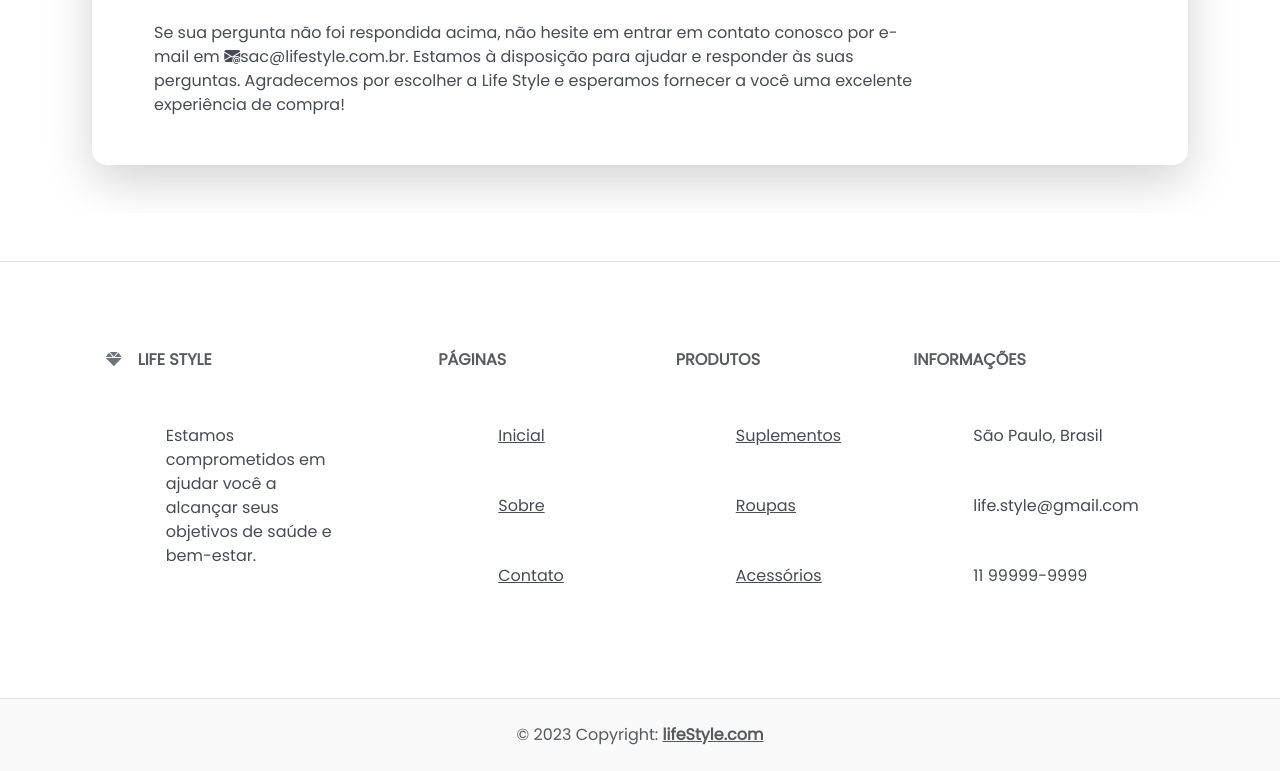
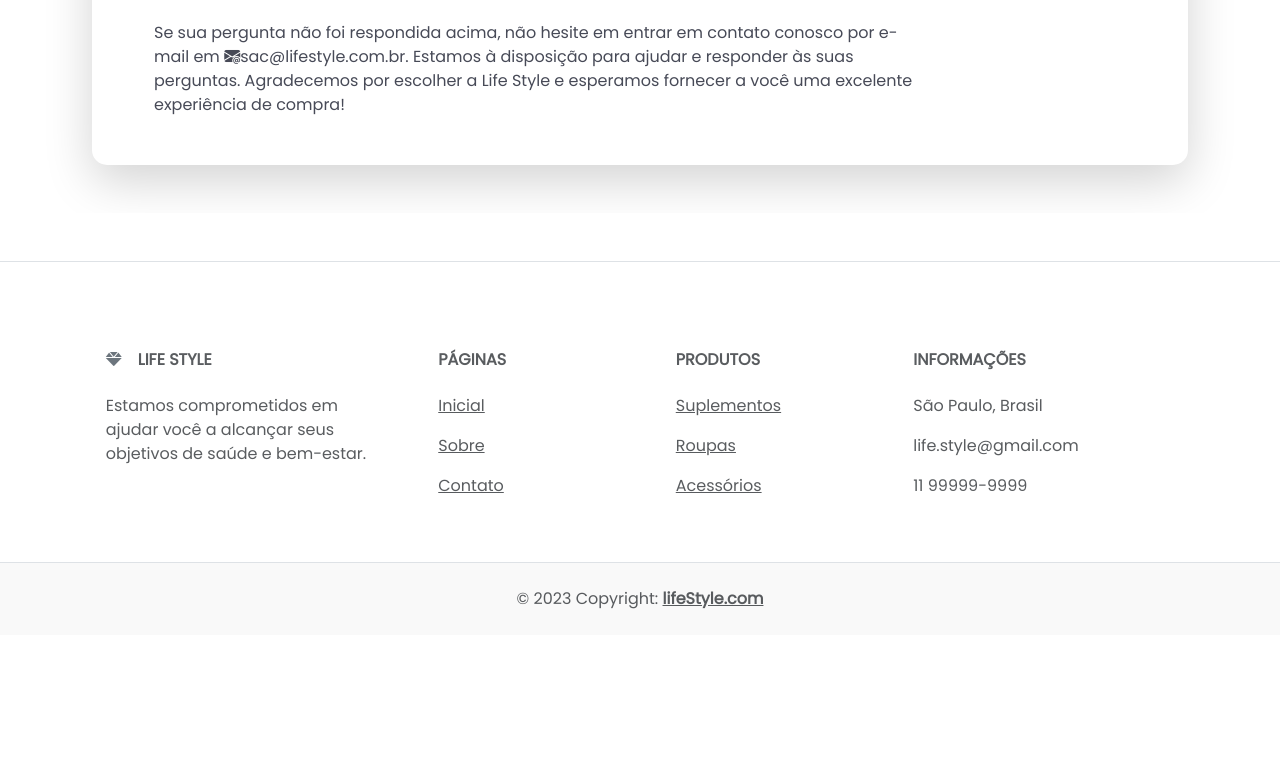
Before and after one commit to Diogo0Melo/ada_projeto_final_front_end_estatico, a website: page assets/pages/contatos-pg.html in a window 1280 px wide. Shown: the part 1461-2232 px from the top of the page. After the commit the page ends 2096 px from the top, so only its background shows below. Drawn offline with nearby package versions, Linux system fonts and the light colour scheme.

Commit message:
Fix contatos footer, Fix index a tags

```diff
--- a/assets/style/style-contatos.css
+++ b/assets/style/style-contatos.css
@@ -1,28 +1,28 @@
 @import url(./style-global.css);
 @import url(./style-header.css);
-h1{
+h1 {
     color: var(--preto-secundario);
     text-align: center;
 }
-h3{
+h3 {
     /* margin-left: 30px; */
     color: var(--preto-secundario);
     padding: 30px;
     padding-bottom: 0;
 }
-h4{
+h4 {
     /* margin-left: 30px; */
     color: var(--preto-secundario);
     padding: 30px;
     padding-bottom: 0;
 }
-p{
+main p {
     margin-left: 30px;
     color: var(--preto-primario);
     padding: 30px;
     padding-bottom: 0;
 }
-.caixa-de-texto{
+.caixa-de-texto {
     padding: 10px;
     margin: 10px;
     border-radius: 15px;
```
Also changed, not shown: index.html (+5 -0 lines).
